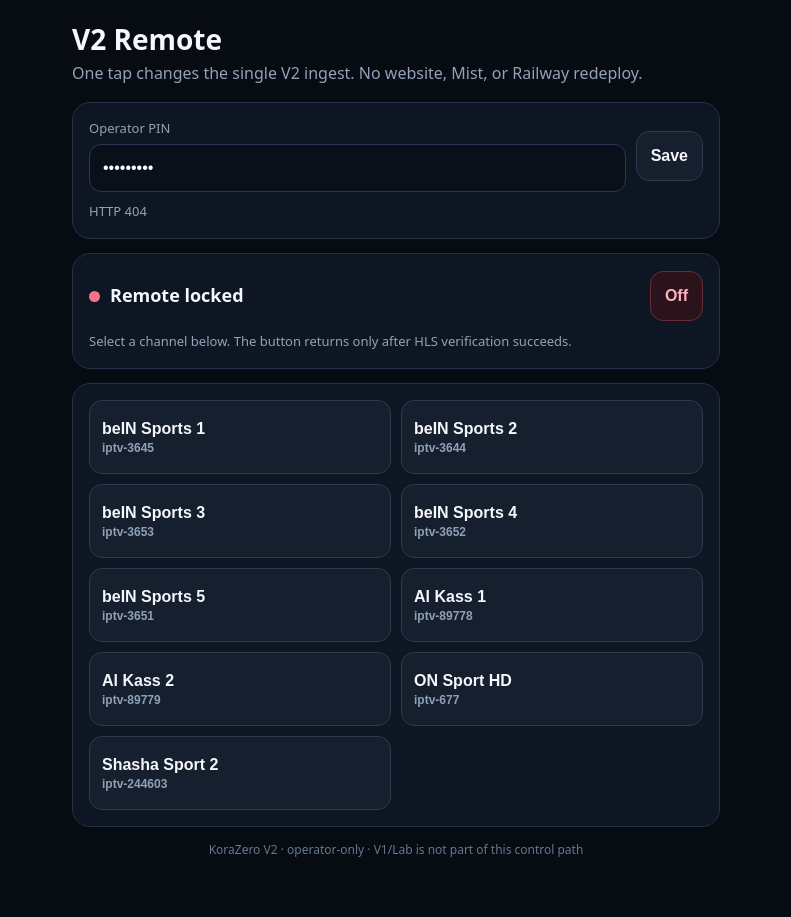
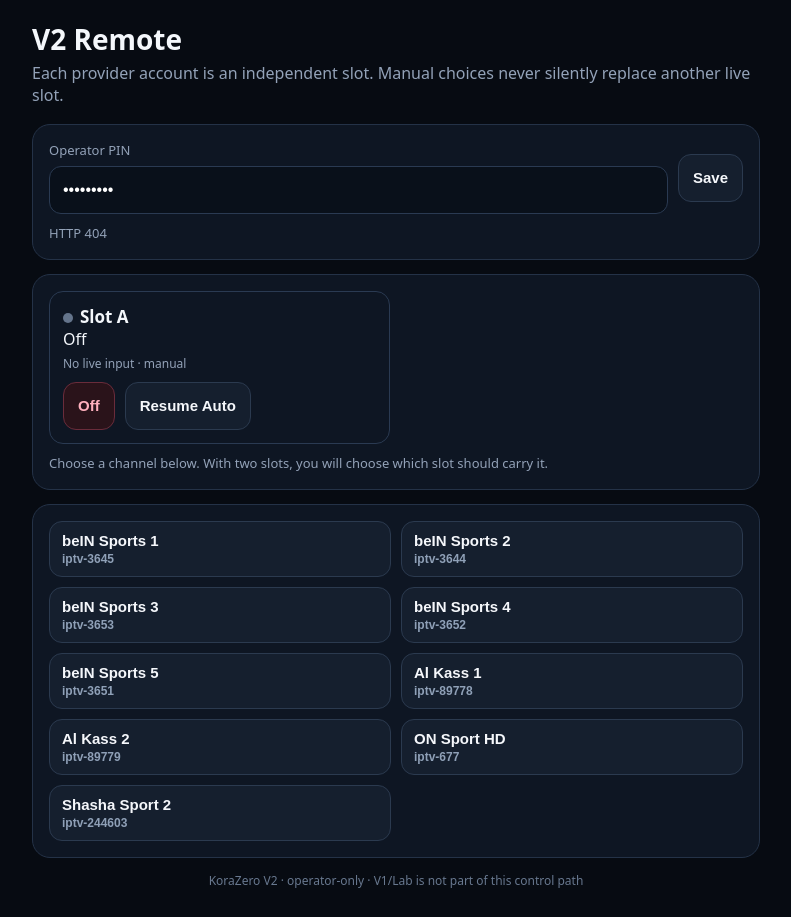
Before and after one commit to elmorshedy-del/KoraZero-StreamV2, a website: page src/remote.html in a window 1280 px wide. Both pictures are taken after typing "Sample123" into the empty fields and a click on the button "Save". Shown: the whole page, without its empty margins (244-1035 px from the left). Before the commit the page ends 886 px from the top, so only its background shows below. Drawn offline with Linux system fonts and the light colour scheme; no server answers.

Commit message:
Add explicit two-slot operator remote

```diff
--- a/src/remote.html
+++ b/src/remote.html
@@ -7,208 +7,142 @@
   <title>V2 Remote</title>
   <style>
     :root{color-scheme:dark;font-family:system-ui,-apple-system,BlinkMacSystemFont,"Segoe UI",sans-serif;background:#070b12;color:#f4f7fb}
-    *{box-sizing:border-box}
-    body{margin:0;min-height:100vh;background:#070b12}
-    main{width:min(680px,100%);margin:0 auto;padding:calc(20px + env(safe-area-inset-top)) 16px calc(28px + env(safe-area-inset-bottom))}
-    h1{font-size:28px;margin:0 0 4px}.sub{color:#93a2b8;margin:0 0 18px}
+    *{box-sizing:border-box}body{margin:0;min-height:100vh;background:#070b12}
+    main{width:min(760px,100%);margin:0 auto;padding:calc(20px + env(safe-area-inset-top)) 16px calc(28px + env(safe-area-inset-bottom))}
+    h1{font-size:28px;margin:0 0 4px}.sub,.meta,.msg{color:#93a2b8}.sub{margin:0 0 18px}.msg{font-size:13px;line-height:1.45;margin-top:10px}
     .card{background:#0e1623;border:1px solid #243247;border-radius:18px;padding:16px;margin-bottom:14px}
-    .row{display:flex;gap:10px;align-items:center;flex-wrap:wrap}
-    .grow{flex:1;min-width:0}
+    .row{display:flex;gap:10px;align-items:center;flex-wrap:wrap}.grow{flex:1;min-width:0}
     label{display:block;font-size:13px;color:#93a2b8;margin-bottom:7px}
     input{width:100%;min-height:48px;border-radius:12px;border:1px solid #2a3a52;background:#09101a;color:#fff;padding:0 13px;font-size:16px}
-    button{min-height:50px;border-radius:13px;border:1px solid #2b3a4f;background:#151f2e;color:#f5f7fb;font-weight:750;font-size:16px;padding:0 14px;cursor:pointer}
-    button.primary{background:#18e29a;color:#04110c;border-color:#18e29a}
-    button.danger{background:#2a131a;color:#ffb0bd;border-color:#6a2c3b}
-    button:disabled{opacity:.45;cursor:not-allowed}
-    .status{display:flex;align-items:center;gap:10px;min-height:52px}
-    .dot{width:11px;height:11px;border-radius:50%;background:#64748b;flex:none}.dot.on{background:#18e29a}.dot.busy{background:#fbbf24}.dot.err{background:#fb7185}
-    .active-name{font-weight:800;font-size:18px}.active-meta{color:#93a2b8;font-size:13px;margin-top:2px}
-    .grid{display:grid;grid-template-columns:repeat(2,minmax(0,1fr));gap:10px}
-    .ch{display:flex;flex-direction:column;justify-content:center;align-items:flex-start;padding:12px;min-height:74px}
-    .ch strong{font-size:16px}.ch span{color:#8fa0b7;font-size:12px;margin-top:3px}
-    .ch.active{border-color:#18e29a;box-shadow:inset 0 0 0 1px #18e29a;background:#0e2b21}
-    .msg{font-size:13px;line-height:1.45;color:#93a2b8;margin-top:10px;min-height:20px}
+    button{min-height:48px;border-radius:13px;border:1px solid #2b3a4f;background:#151f2e;color:#f5f7fb;font-weight:750;font-size:15px;padding:0 14px;cursor:pointer}
+    button.danger{background:#2a131a;color:#ffb0bd;border-color:#6a2c3b}button.primary{background:#18e29a;color:#04110c;border-color:#18e29a}
+    button:disabled{opacity:.45;cursor:not-allowed}.slots{display:grid;grid-template-columns:repeat(2,minmax(0,1fr));gap:12px}
+    .slot{border:1px solid #2a3a52;border-radius:14px;padding:13px}.slot strong{font-size:17px}.slot .meta{font-size:12px;margin:5px 0 10px}
+    .dot{display:inline-block;width:10px;height:10px;border-radius:50%;background:#64748b;margin-right:7px}.dot.on{background:#18e29a}.dot.err{background:#fb7185}
+    .grid{display:grid;grid-template-columns:repeat(2,minmax(0,1fr));gap:10px}.ch{text-align:left;padding:10px 12px}.ch span{display:block;color:#8fa0b7;font-size:12px;margin-top:3px}
     .footer{font-size:12px;color:#68788f;text-align:center;margin-top:10px}
-    @media(max-width:420px){.grid{grid-template-columns:1fr 1fr}.ch{min-height:70px;padding:10px}h1{font-size:25px}}
+    @media(max-width:520px){.slots,.grid{grid-template-columns:1fr}.sub{font-size:14px}}
   </style>
 </head>
-<body>
-<main>
+<body><main>
   <h1>V2 Remote</h1>
-  <p class="sub">One tap changes the single V2 ingest. No website, Mist, or Railway redeploy.</p>
+  <p class="sub">Each provider account is an independent slot. Manual choices never silently replace another live slot.</p>
 
   <section class="card">
     <div class="row">
-      <div class="grow">
-        <label for="pin">Operator PIN</label>
-        <input id="pin" type="password" autocomplete="current-password" placeholder="Paste once on this device">
-      </div>
+      <div class="grow"><label for="pin">Operator PIN</label><input id="pin" type="password" autocomplete="current-password" placeholder="Paste once on this device"></div>
       <button id="save" type="button">Save</button>
     </div>
     <div class="msg" id="authMsg">PIN stays on this device only.</div>
   </section>
 
   <section class="card">
-    <div class="status">
-      <span class="dot" id="dot"></span>
-      <div class="grow">
-        <div class="active-name" id="activeName">Checking…</div>
-        <div class="active-meta" id="activeMeta"></div>
-      </div>
-      <button class="danger" id="off" type="button">Off</button>
-    </div>
-    <div class="msg" id="switchMsg">Select a channel below. The button returns only after HLS verification succeeds.</div>
+    <div class="slots" id="slots"></div>
+    <div class="msg" id="switchMsg">Choose a channel below. With two slots, you will choose which slot should carry it.</div>
   </section>
 
-  <section class="card">
-    <div class="grid" id="grid"></div>
-  </section>
-
+  <section class="card"><div class="grid" id="grid"></div></section>
   <div class="footer">KoraZero V2 · operator-only · V1/Lab is not part of this control path</div>
 </main>
 <script>
 (() => {
   const channels = [
-    ["3645","beIN Sports 1"],
-    ["3644","beIN Sports 2"],
-    ["3653","beIN Sports 3"],
-    ["3652","beIN Sports 4"],
-    ["3651","beIN Sports 5"],
-    ["89778","Al Kass 1"],
-    ["89779","Al Kass 2"],
-    ["677","ON Sport HD"],
-    ["244603","Shasha Sport 2"],
+    ["3645","beIN Sports 1"],["3644","beIN Sports 2"],["3653","beIN Sports 3"],
+    ["3652","beIN Sports 4"],["3651","beIN Sports 5"],["89778","Al Kass 1"],
+    ["89779","Al Kass 2"],["677","ON Sport HD"],["244603","Shasha Sport 2"]
   ];
-  const pin = document.getElementById("pin");
-  const save = document.getElementById("save");
-  const off = document.getElementById("off");
-  const grid = document.getElementById("grid");
-  const dot = document.getElementById("dot");
-  const activeName = document.getElementById("activeName");
-  const activeMeta = document.getElementById("activeMeta");
-  const authMsg = document.getElementById("authMsg");
-  const switchMsg = document.getElementById("switchMsg");
-  let busy = false;
-  let activeStream = null;
+  const pin = document.getElementById("pin"), save = document.getElementById("save");
+  const slotsEl = document.getElementById("slots"), grid = document.getElementById("grid");
+  const authMsg = document.getElementById("authMsg"), switchMsg = document.getElementById("switchMsg");
+  let state = null, busy = false;
+  pin.value = localStorage.getItem("kz_v2_operator_pin") || "";
 
-  const saved = localStorage.getItem("kz_v2_operator_pin") || "";
-  pin.value = saved;
-
-  function headers() {
-    return { "x-operator-pin": pin.value.trim() };
+  function headers(){return{"x-operator-pin":pin.value.trim()}}
+  async function api(path,options={}){
+    const response=await fetch(path,{cache:"no-store",...options,headers:{...headers(),...(options.headers||{})}});
+    const body=await response.json().catch(()=>({}));
+    if(!response.ok)throw new Error(body.detail||body.error||("HTTP "+response.status));
+    return body;
   }
-  function setBusy(value, message="") {
-    busy = value;
-    grid.querySelectorAll("button").forEach((b) => b.disabled = value);
-    off.disabled = value;
-    dot.className = "dot" + (value ? " busy" : activeStream ? " on" : "");
-    if (message) switchMsg.textContent = message;
+  function normalizedSlots(){
+    if(Array.isArray(state?.slots)&&state.slots.length)return state.slots;
+    return [{slot:"a",channelId:state?.active?.channelId||null,streamId:state?.active?.streamId||null,
+      inputs:state?.active?.inputs||0,viewers:state?.active?.viewers||0,mode:"manual"}];
   }
-  function renderButtons() {
-    grid.replaceChildren();
-    channels.forEach(([id,label]) => {
-      const b = document.createElement("button");
-      b.type = "button";
-      b.className = "ch" + (activeStream === id ? " active" : "");
-      b.dataset.stream = id;
-      const strong = document.createElement("strong");
-      strong.textContent = label;
-      const span = document.createElement("span");
-      span.textContent = "iptv-" + id;
-      b.append(strong, span);
-      b.addEventListener("click", () => switchTo(id, label));
-      grid.appendChild(b);
+  function labelFor(streamId){return channels.find(([id])=>id===String(streamId))?.[1]||("iptv-"+streamId)}
+  function setBusy(value,message=""){
+    busy=value;document.querySelectorAll("button").forEach(b=>b.disabled=value);
+    if(message)switchMsg.textContent=message;
+  }
+  async function offSlot(slot){
+    if(busy)return;
+    setBusy(true,"Turning Slot "+slot.toUpperCase()+" off…");
+    try{await api("/operator/off?slot="+encodeURIComponent(slot),{method:"POST"});await refresh();}
+    catch(error){switchMsg.textContent="Off failed: "+error.message}finally{setBusy(false)}
+  }
+  async function resumeAuto(slot){
+    if(busy)return;
+    setBusy(true,"Resuming automatic control on Slot "+slot.toUpperCase()+"…");
+    try{await api("/operator/resume-auto?slot="+encodeURIComponent(slot),{method:"POST"});await refresh();}
+    catch(error){switchMsg.textContent="Resume failed: "+error.message}finally{setBusy(false)}
+  }
+  function renderSlots(){
+    slotsEl.replaceChildren();
+    const slots=normalizedSlots();
+    slots.forEach(s=>{
+      const box=document.createElement("div");box.className="slot";
+      const title=document.createElement("strong");
+      title.innerHTML='<span class="dot '+(s.channelId?"on":"")+'"></span>Slot '+String(s.slot).toUpperCase();
+      const name=document.createElement("div");name.textContent=s.channelId?labelFor(s.streamId):"Off";
+      const meta=document.createElement("div");meta.className="meta";
+      meta.textContent=s.channelId?(s.channelId+" · inputs "+(s.inputs||0)+" · viewers "+(s.viewers||0)+" · "+(s.mode||"auto")):("No live input · "+(s.mode||"auto"));
+      const controls=document.createElement("div");controls.className="row";
+      const off=document.createElement("button");off.className="danger";off.textContent="Off";off.addEventListener("click",()=>offSlot(s.slot));
+      controls.appendChild(off);
+      if(s.mode==="manual"){
+        const resume=document.createElement("button");resume.textContent="Resume Auto";resume.addEventListener("click",()=>resumeAuto(s.slot));controls.appendChild(resume);
+      }
+      box.append(title,name,meta,controls);slotsEl.appendChild(box);
     });
   }
-  async function api(path, options={}) {
-    const response = await fetch(path, { cache:"no-store", ...options, headers:{...headers(), ...(options.headers||{})} });
-    const body = await response.json().catch(() => ({}));
-    if (!response.ok) throw new Error(body.detail || body.error || ("HTTP " + response.status));
-    return body;
+  function chooseSlot(){
+    const slots=normalizedSlots();
+    if(slots.length===1)return slots[0].slot;
+    const free=slots.filter(s=>!s.channelId);
+    if(free.length===1)return free[0].slot;
+    const summary=slots.map(s=>s.slot.toUpperCase()+": "+(s.channelId?labelFor(s.streamId):"free")).join("\n");
+    const choice=window.prompt("Choose V2 slot (a or b). A busy slot will be explicitly replaced:\n"+summary,"a");
+    if(!choice)return null;
+    const normalized=choice.trim().toLowerCase();
+    return slots.some(s=>s.slot===normalized)?normalized:null;
   }
-  async function refreshActive() {
-    if (!pin.value.trim()) {
-      activeName.textContent = "Enter operator PIN";
-      activeMeta.textContent = "";
-      dot.className = "dot";
-      return;
-    }
-    try {
-      const state = await api("/operator/active");
-      if (state.conflict) {
-        activeStream = null;
-        activeName.textContent = "Conflict: multiple V2 inputs";
-        activeMeta.textContent = (state.live || []).map(x => x.channelId).join(", ");
-        dot.className = "dot err";
-      } else if (state.active) {
-        activeStream = String(state.active.streamId);
-        const label = channels.find(([id]) => id === activeStream)?.[1] || state.active.channelId;
-        activeName.textContent = label;
-        activeMeta.textContent = state.active.channelId + " · inputs " + state.active.inputs + " · viewers " + state.active.viewers;
-        dot.className = "dot on";
-      } else {
-        activeStream = null;
-        activeName.textContent = "V2 is Off";
-        activeMeta.textContent = "No active iptv-* input in Mist";
-        dot.className = "dot";
-      }
-      authMsg.textContent = "Connected.";
-      renderButtons();
-    } catch (error) {
-      activeStream = null;
-      activeName.textContent = "Remote locked";
-      activeMeta.textContent = "";
-      dot.className = "dot err";
-      authMsg.textContent = error.message === "unauthorized" ? "Wrong operator PIN." : error.message;
-      renderButtons();
-    }
+  async function switchTo(id,label){
+    if(busy)return;if(!pin.value.trim()){authMsg.textContent="Enter the operator PIN first.";pin.focus();return}
+    const slot=chooseSlot();if(!slot){switchMsg.textContent="No slot selected.";return}
+    setBusy(true,"Switching Slot "+slot.toUpperCase()+" to "+label+"…");
+    try{
+      const result=await api("/operator/switch/"+encodeURIComponent(id)+"?slot="+encodeURIComponent(slot),{method:"POST"});
+      switchMsg.textContent=result.alreadyActive?label+" was already live on Slot "+String(result.slot||slot).toUpperCase()+".":label+" is live and verified on Slot "+slot.toUpperCase()+".";
+      await refresh();
+    }catch(error){switchMsg.textContent="Switch failed: "+error.message}finally{setBusy(false)}
   }
-  async function switchTo(id, label) {
-    if (busy) return;
-    if (!pin.value.trim()) { authMsg.textContent = "Enter the operator PIN first."; pin.focus(); return; }
-    setBusy(true, "Switching to " + label + "… stopping the old input, waiting for the provider slot, then verifying HLS.");
-    try {
-      const result = await api("/operator/switch/" + encodeURIComponent(id), { method:"POST" });
-      activeStream = id;
-      switchMsg.textContent = result.alreadyActive
-        ? label + " was already active — nothing was restarted."
-        : label + " is live and verified.";
-      await refreshActive();
-    } catch (error) {
-      switchMsg.textContent = "Switch failed: " + error.message;
-      dot.className = "dot err";
-    } finally {
-      setBusy(false);
-    }
+  function renderChannels(){
+    grid.replaceChildren();channels.forEach(([id,label])=>{
+      const b=document.createElement("button");b.className="ch";b.type="button";
+      b.innerHTML="<strong>"+label+"</strong><span>iptv-"+id+"</span>";b.addEventListener("click",()=>switchTo(id,label));grid.appendChild(b);
+    });
   }
-  async function turnOff() {
-    if (busy) return;
-    if (!pin.value.trim()) { authMsg.textContent = "Enter the operator PIN first."; pin.focus(); return; }
-    setBusy(true, "Turning V2 off…");
-    try {
-      await api("/operator/off", { method:"POST" });
-      activeStream = null;
-      switchMsg.textContent = "V2 is off.";
-      await refreshActive();
-    } catch (error) {
-      switchMsg.textContent = "Off failed: " + error.message;
-      dot.className = "dot err";
-    } finally {
-      setBusy(false);
-    }
+  async function refresh(){
+    if(!pin.value.trim()){authMsg.textContent="Enter operator PIN.";state=null;renderSlots();return}
+    try{
+      state=await api("/operator/active");authMsg.textContent=state.conflict?"Controller reports a slot ownership conflict.":"Connected.";
+      renderSlots();
+    }catch(error){state=null;authMsg.textContent=error.message==="unauthorized"?"Wrong operator PIN.":error.message;renderSlots()}
   }
-
-  save.addEventListener("click", () => {
-    const value = pin.value.trim();
-    if (value) localStorage.setItem("kz_v2_operator_pin", value);
-    else localStorage.removeItem("kz_v2_operator_pin");
-    authMsg.textContent = value ? "Saved on this device." : "Saved PIN cleared.";
-    refreshActive();
+  save.addEventListener("click",()=>{
+    const value=pin.value.trim();if(value)localStorage.setItem("kz_v2_operator_pin",value);else localStorage.removeItem("kz_v2_operator_pin");
+    refresh();
   });
-  off.addEventListener("click", turnOff);
-  renderButtons();
-  refreshActive();
+  renderChannels();refresh();
 })();
-</script>
-</body>
-</html>
+</script></body></html>
```
